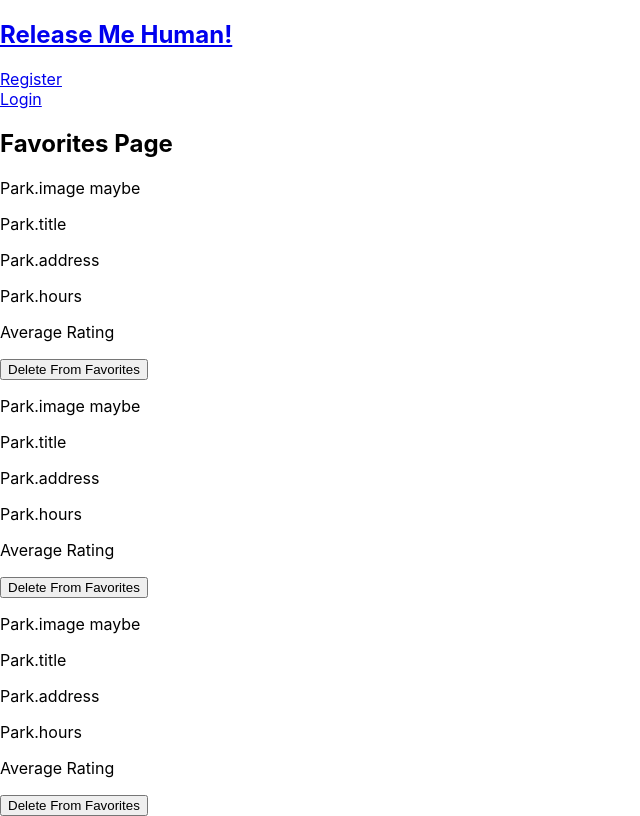
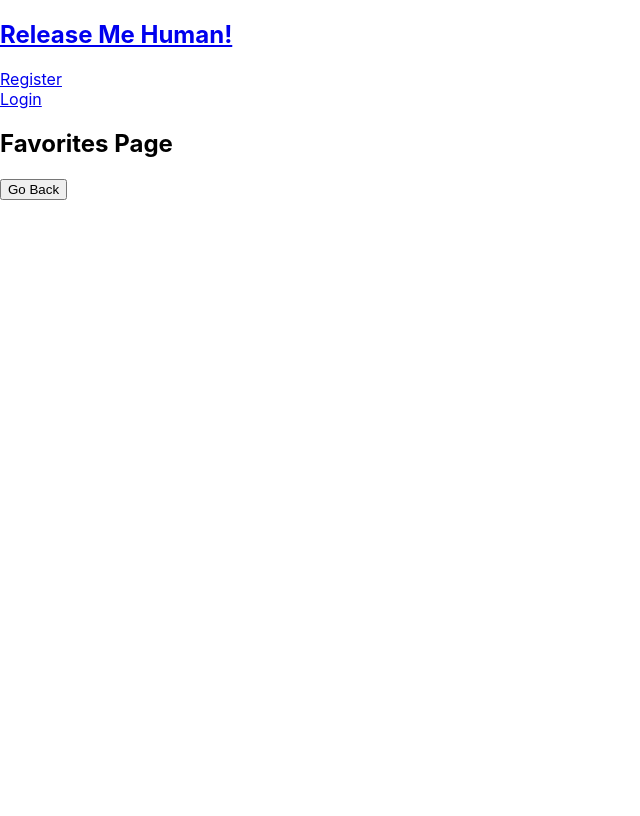
Before and after one commit to thinkful-ei-emu/AP-Capstone-Client, a React (Create React App) app: page /favorites in a window 1280 px wide. Shown: the whole page, without its empty margins (0-640 px from the left). Built offline with nearby package versions, Linux system fonts and the light colour scheme.

Commit message:
added favorites, but need to figure out to how have filtered list

```diff
--- a/src/components/App/App.js
+++ b/src/components/App/App.js
@@ -13,13 +13,13 @@ import config from '../../config'
 import ParksContext from '../../context/ParksContext'
 import {withRouter} from 'react-router'
 
-
 class App extends React.Component{
 
   state = {
     loggedIn: null,
     parks: [],
     search: '',
+    favorites: []
   }
 
   handleSearchSubmit = e =>{
@@ -82,6 +82,30 @@ setSearch = search => {
   })
 }
 
+getFavorites = () =>{
+
+  fetch(`${config.API_ENDPOINT}/favorites`)
+    .then(res=>{
+      if(res.ok){
+        return res.json()
+      }
+      throw new Error(res.statusText)
+    })
+    .then(resJson =>{
+      this.setState({
+        favorites: resJson
+      })
+    })
+    .catch(error =>{
+      console.log(error)
+    })
+    // .then(()=>{
+    //   const {userId} = this.state.favorites
+    // })
+  }
+
+
+
   render(){
     return(
       <ParksContext.Provider
@@ -92,12 +116,14 @@ setSearch = search => {
           setSearch: this.setSearch,
           onLoginSuccess: this.handleLoginSuccess,
           handleLogoutClick: this.handleLogoutClick,
-          handleSearchSubmit: this.handleSearchSubmit
+          handleSearchSubmit: this.handleSearchSubmit,
+          favorites: this.state.favorites,
+          getFavorites: this.getFavorites
         }}
         >
       <div className="App">
         <header>
-          <Header/>
+          <Header {...this.props}/>
         </header>
         <main>
           <Switch>
@@ -106,7 +132,7 @@ setSearch = search => {
             <Route path ={'/register'} component={RegistrationPage}/>
             <Route exact path ={'/parks'} component={ParkListPage}/>
             <Route path={'/parks/:parkId'} render={props=> <ParkPage {...props}/>}/>
-            <Route path={'/favorites'} component={FavoritesPage}/>
+            <Route path={'/favorites'} render={props=> <FavoritesPage {...props}/>}/>
           </Switch>
         </main>
 
--- a/src/components/Favorites/Favorites.js
+++ b/src/components/Favorites/Favorites.js
@@ -1,53 +1,37 @@
 import React from "react";
+import ParksContext from '../../context/ParksContext'
 
 export default class Favorites extends React.Component {
+
+  static contextType = ParksContext
+
   handleDelete = () => {};
 
   render() {
+    let results = this.context.favorites.map(favorite=>{
+      return(
+        <li key={favorite.park_id}>
+          <h3>{favorite.park_name}</h3>
+          <p>Address: {favorite.park_address}</p>
+          <p>Searched City: {favorite.park_city}</p>
+          <p>Hours: {favorite.park_hours}</p>
+          <p>Rating: {favorite.park_rating}</p>
+        </li>
+      )
+    })
+
     return (
-    <div>
       <div>
         <div>
-          <p>Park.image maybe</p>
-          <p>Park.title</p>
-          <p>Park.address</p>
-          <p>Park.hours</p>
-          <p>Average Rating</p>
+        <button
+            onClick={() => this.props.history.goBack()}
+          >
+            Go Back
+          </button>
         </div>
-
-        <div>
-          <button type="button">Delete From Favorites</button>
-        </div>
-      </div>
-
-      <div>
-        <div>
-          <p>Park.image maybe</p>
-          <p>Park.title</p>
-          <p>Park.address</p>
-          <p>Park.hours</p>
-          <p>Average Rating</p>
-        </div>
-
-        <div>
-          <button type="button">Delete From Favorites</button>
-        </div>
-      </div>
-
-      <div>
-        <div>
-          <p>Park.image maybe</p>
-          <p>Park.title</p>
-          <p>Park.address</p>
-          <p>Park.hours</p>
-          <p>Average Rating</p>
-        </div>
-
-        <div>
-          <button type="button">Delete From Favorites</button>
-        </div>
-      </div>
-
+        <ul>
+          {results}
+        </ul>
       </div>
     );
   }
--- a/src/components/Header/Header.js
+++ b/src/components/Header/Header.js
@@ -8,11 +8,12 @@ export default class Header extends React.Component {
 
 
   handleIfLoggedIn = () => {
+
     if(this.context.loggedIn === true){
       return (
         <div>
           <div>
-            <Link to="/favorites">Favorites</Link>
+            <Link to={`/favorites`} onClick={this.context.getFavorites}>Favorites</Link>
           </div>
 
           <div>
--- a/src/routes/FavoritesPage/FavoritesPage.js
+++ b/src/routes/FavoritesPage/FavoritesPage.js
@@ -9,7 +9,7 @@ export default class FavoritesPage extends React.Component{
         return(
             <div>
                 <h2>Favorites Page</h2>
-                <Favorites/>
+                <Favorites {...this.props}/>
             </div>
         )
     }
```
